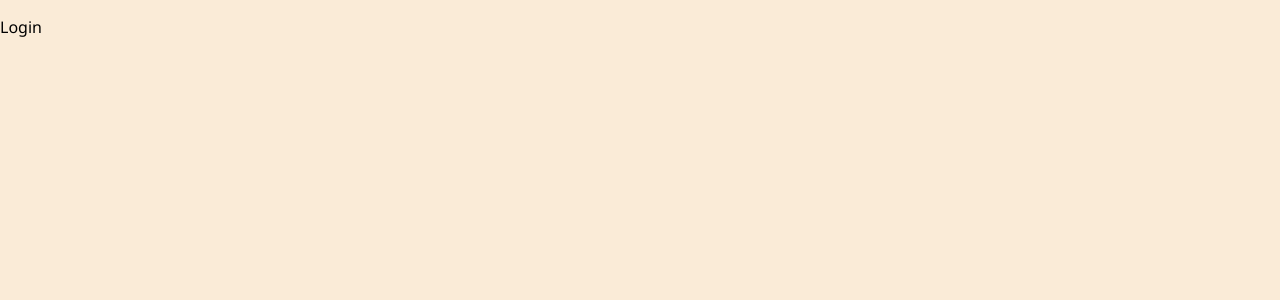
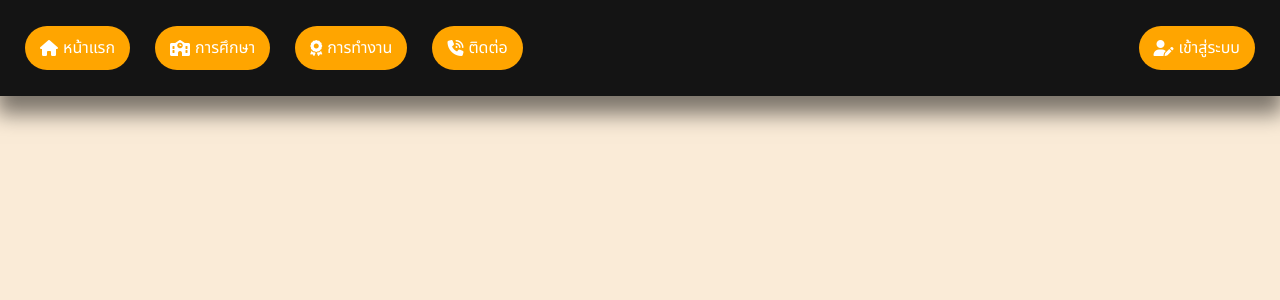
Before and after one commit to MindIRL/Resume, a React (Create React App) app in the folder resume-front/: page /Login in a window 1280 px wide. Shown: the top 300 px of the page. Built offline with nearby package versions, Linux system fonts and the light colour scheme.

Commit message:
fix page

```diff
--- a/resume-front/src/page/EditInfo.js
+++ b/resume-front/src/page/EditInfo.js
@@ -1,8 +1,10 @@
 
+import Nav from "../component/Nav"
 
 const EditInfo = () =>{
     return(
         <div>
+            <Nav />
             <p>
             EditInfo
             </p>
--- a/resume-front/src/page/Education.js
+++ b/resume-front/src/page/Education.js
@@ -1,9 +1,11 @@
 
 
+import Nav from "../component/Nav"
 
 const Education = () => {
     return(
         <div>
+            <Nav />
             <p>การศึกษา</p>
         </div>
     )
--- a/resume-front/src/page/Job.js
+++ b/resume-front/src/page/Job.js
@@ -1,8 +1,9 @@
 
-
+import Nav from "../component/Nav"
 const Job = () => {
     return(
         <div>
+            <Nav />
             <p>Job</p>
         </div>
     )
--- a/resume-front/src/page/Login.js
+++ b/resume-front/src/page/Login.js
@@ -1,8 +1,9 @@
-
+import Nav from "../component/Nav"
 
 const Login = () =>{
     return(
         <div>
+            <Nav />
             <p>Login</p>
         </div>
     )
```
